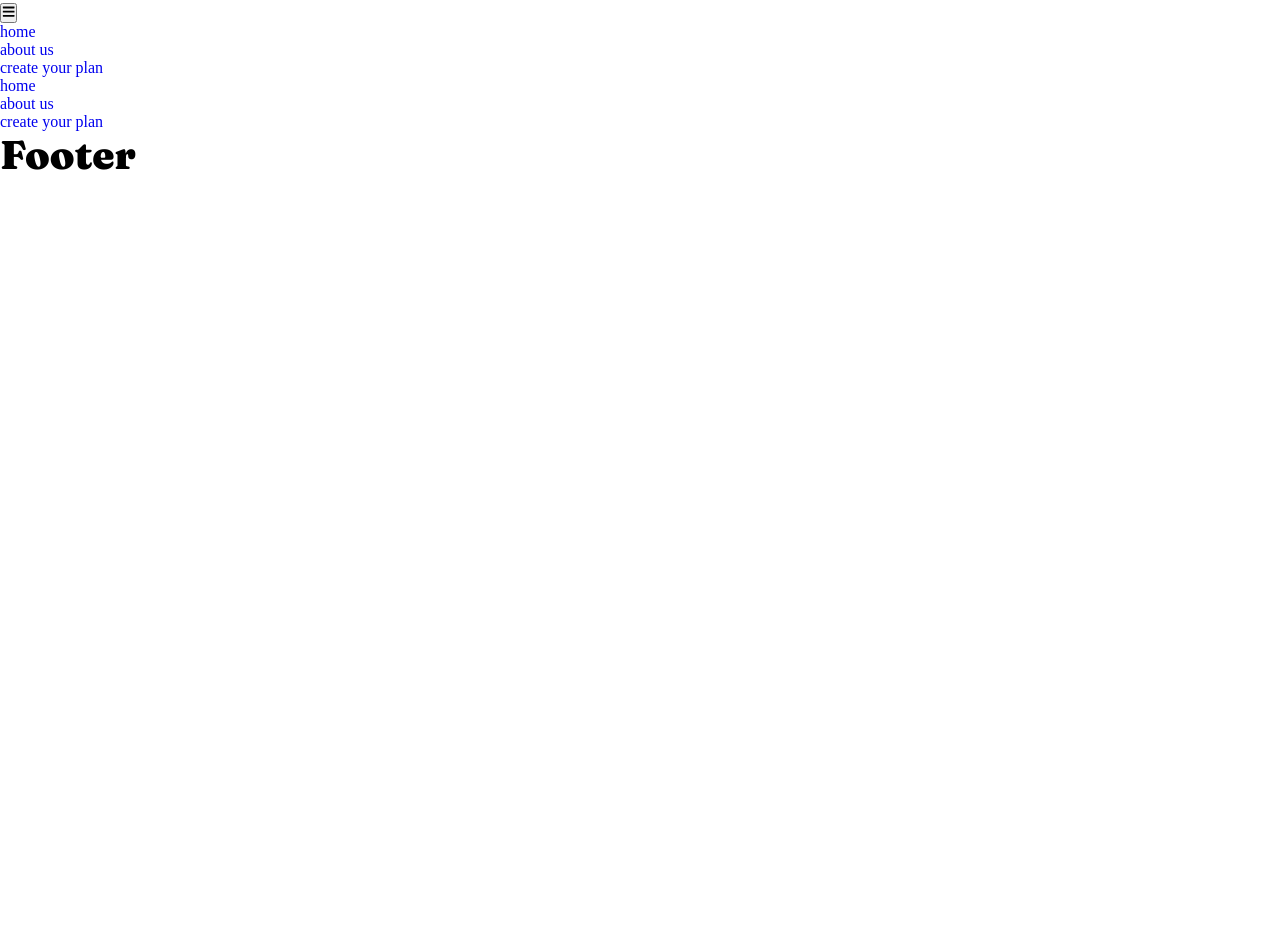
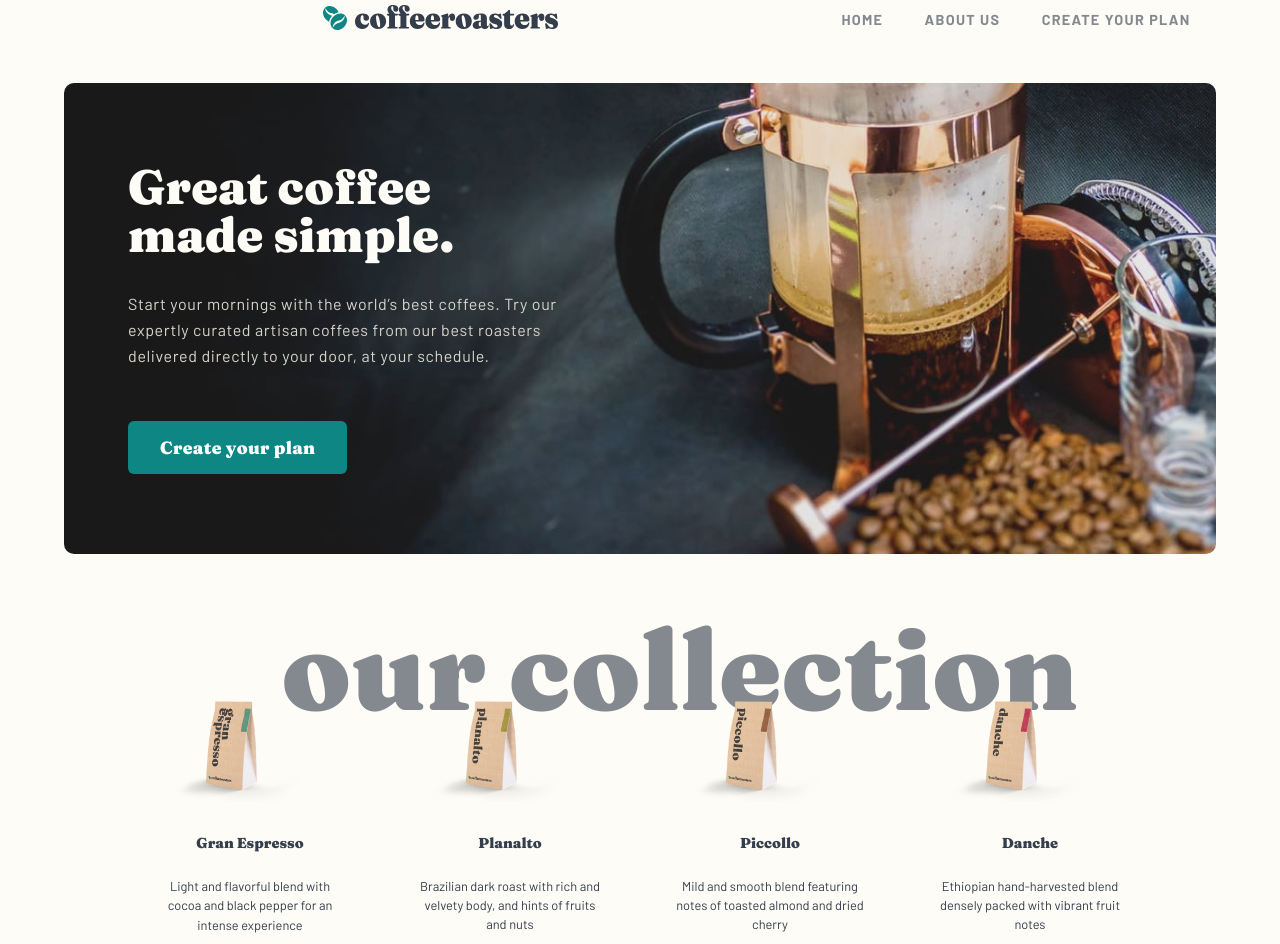
Before and after one commit to SvetlanaStoycheva/coffeeroasters-subscription-site-FM-react, a React (Create React App) app: page / in a window 1280 px wide. Shown: the part 28-972 px from the top of the page. Before the commit the page ends 800 px from the top, so only its background shows below. Built offline with nearby package versions, Linux system fonts and the light colour scheme.

Commit message:
homepage: hero and collection completed

```diff
--- a/src/components/Footer.js
+++ b/src/components/Footer.js
@@ -1,7 +1,32 @@
 import React from 'react';
+import { links, socialLinks } from '../utils/constants';
+import { Link } from 'react-router-dom';
 
 const Footer = () => {
-  return <h2>Footer</h2>;
+  return (
+    <footer>
+      <ul className='sidebar-links'>
+        {links.map((item) => {
+          return (
+            <li key={item.id} className='sidebar-link '>
+              <Link className='single-sidebar-link' to={item.url}>
+                {item.text}
+              </Link>
+            </li>
+          );
+        })}
+      </ul>
+      <div className='social-links'>
+        {socialLinks.map((item) => {
+          return (
+            <button key='item.id' type='button'>
+              <Link to={item.url}>{item.icon}</Link>
+            </button>
+          );
+        })}
+      </div>
+    </footer>
+  );
 };
 
 export default Footer;
--- a/src/components/Navbar.js
+++ b/src/components/Navbar.js
@@ -17,19 +17,21 @@ const Navbar = () => {
         <div className='nav-header'>
           <div className='logo'>
             <Link to='/'>
-              <img src={logo} alt='' />
+              <img className='logo-img' src={logo} alt='' />
             </Link>
           </div>
           <button type='button' className='nav-toggle' onClick={toggleSidebar}>
             {isSidebarOpen ? <FaTimes /> : <FaBars />}
           </button>
         </div>
-        <div className='nav-links'>
-          <ul>
+        <div>
+          <ul className='nav-links'>
             {links.map((item) => {
               return (
                 <li key={item.id} className='nav-link'>
-                  <Link to={item.url}>{item.text}</Link>
+                  <Link className='single-nav-link' to={item.url}>
+                    {item.text}
+                  </Link>
                 </li>
               );
             })}
@@ -42,12 +44,23 @@ const Navbar = () => {
         <ul className='sidebar-links'>
           {links.map((item) => {
             return (
-              <li key={item.id} className='sidebar-link'>
-                <Link to={item.url}>{item.text}</Link>
+              <li
+                key={item.id}
+                onClick={() => setSidebarOpen(false)}
+                className='sidebar-link '
+              >
+                <Link className='single-sidebar-link' to={item.url}>
+                  {item.text}
+                </Link>
               </li>
             );
           })}
         </ul>
+        <button className='btn' onClick={() => setSidebarOpen(false)}>
+          <Link className='btn' to='/plan'>
+            Create your plan
+          </Link>
+        </button>
       </aside>
     </>
   );
--- a/src/index.css
+++ b/src/index.css
@@ -14,9 +14,11 @@ Variables
 :root {
   /* primary/main color */
   --clr-primary-dark-cyan: hsl(179, 81%, 29%);
+  --clr-primary-cyan: hsl(179, 42%, 60%);
   --clr-primary-dark-grey-blue: hsl(215, 19%, 25%);
   --clr-primary-pale-orange: hsl(25, 94%, 86%);
   --clr-primary-light-cream: hsl(43, 78%, 98%);
+  --clr-primary-cream: hsl(45, 13%, 82%);
   --clr-primary-grey: hsl(215, 5%, 54%);
 
   --ff-primary: 'Barlow', sans-serif;
@@ -45,7 +47,7 @@ Global Styles
   box-sizing: border-box;
 }
 body {
-  /* background: var(--clr-primary-very-dark-grey); */
+  background: var(--clr-primary-light-cream);
   /* background-image: url('./utils/assets/background-stars.svg'); */
   color: black;
   font: var(--ff-primary);
@@ -102,24 +104,30 @@ p {
   line-height: 26px;
   margin-bottom: 1.25rem;
 }
-p .navigation {
+.navigation {
   font-family: var(--ff-primary);
   font-size: 12px;
+  font-weight: 900;
   line-height: 15px;
   text-transform: uppercase;
   letter-spacing: 0.1rem;
+  color: var(--clr-primary-grey);
 }
 .btn {
-  background: var(--clr-primary-soft-blue);
-  padding: 1.2rem 1.2rem;
   color: white;
-  border-radius: var(--radius);
+  background: var(--clr-primary-dark-cyan);
   border: transparent;
-  font-size: 1rem;
-  letter-spacing: 0.05rem;
-  font-weight: 600;
-  box-shadow: var(--dark-blue-shadow);
+  border-radius: 6px;
+  padding: 1rem 2rem;
+  font-family: var(--ff-secondary);
+  font-size: 1.1rem;
+  font-weight: 700;
+  letter-spacing: 0.02rem;
   cursor: pointer;
+  transition: var(--transition);
+}
+.btn:hover {
+  background: var(--clr-primary-cyan);
 }
 .section-center {
   width: 90vw;
@@ -137,9 +145,9 @@ p .navigation {
   }
 }
 
-@media screen and (min-width: 575px) {
+@media screen and (min-width: 775px) {
 }
-@media screen and (min-width: 900px) {
+@media screen and (min-width: 950px) {
 }
 /*
 ===============
@@ -151,3 +159,273 @@ Styles
 Navbar
 ===============
 */
+.nav-toggle {
+  background: transparent;
+  border: transparent;
+  font-size: 1.5rem;
+  cursor: pointer;
+  transition: var(--transition);
+}
+.nav-header {
+  display: flex;
+  justify-content: space-between;
+  margin: 0 auto;
+  padding: 2rem;
+}
+.nav-links {
+  display: none;
+}
+.sidebar {
+  position: fixed;
+  width: 26rem;
+  height: 24rem;
+  top: 6rem;
+  right: 2rem;
+  background: linear-gradient(white, var(--clr-primary-grey));
+  display: grid;
+  align-items: center;
+  justify-content: center;
+  border-radius: 12px;
+  transform: translate(120%);
+  transition: var(--transition);
+}
+.show-sidebar {
+  transform: translate(0);
+}
+.sidebar-link {
+  text-align: center;
+  margin-bottom: 1.5rem;
+}
+.single-sidebar-link {
+  font-family: var(--ff-secondary);
+  color: var(--clr-primary-dark-grey-blue);
+  font-size: 1.2rem;
+  text-transform: capitalize;
+  font-weight: 700;
+  letter-spacing: 0.04rem;
+  cursor: pointer;
+  transition: var(--transition);
+}
+.sidebar-button {
+  background: var(--clr-primary-dark-cyan);
+  color: white;
+  padding: 1rem 1.5rem;
+  border: transparent;
+  border-radius: 6px;
+  transition: var(--transition);
+}
+.sidebar-button-link {
+  color: white;
+  padding: 0.5rem 2rem;
+  font-family: var(--ff-secondary);
+  font-size: 1rem;
+}
+@media screen and (min-width: 775px) {
+  .nav-toggle {
+    display: none;
+  }
+  .sidebar {
+    display: none;
+  }
+  .nav-container {
+    margin: 0 auto;
+    width: 90vw;
+    max-width: var(--max-width);
+    display: flex;
+    align-items: center;
+    justify-content: space-between;
+  }
+  /* .logo-img {
+    display: inline-block;
+  } */
+  .nav-links {
+    display: block;
+    display: flex;
+    align-items: center;
+    justify-content: space-evenly;
+    width: 25rem;
+  }
+  .nav-link {
+    font-family: var(--ff-primary);
+    font-weight: 700;
+    font-size: 0.9rem;
+    letter-spacing: 0.08rem;
+    text-transform: uppercase;
+    margin: 0 1rem;
+    transition: var(--transition);
+  }
+  .single-nav-link {
+    color: var(--clr-primary-grey);
+    transition: var(--transition);
+  }
+  .nav-link:hover .single-nav-link {
+    color: var(--clr-primary-dark-grey-blue);
+  }
+}
+/*
+===============
+Home Page
+===============
+*/
+
+/* Hero */
+.hero {
+  background: url('./assets/home/mobile/image-hero-coffeepress.jpg')
+    center/cover;
+  color: var(--clr-primary-light-cream);
+  padding: 7rem 2rem;
+  width: 90vw;
+  margin: 1rem auto;
+  border-radius: 10px;
+  display: grid;
+  justify-items: center;
+}
+.hero h1 {
+  font-size: 3rem;
+  line-height: 3rem;
+  text-align: center;
+}
+.hero p {
+  padding: 2rem;
+  text-align: center;
+  color: var(--clr-primary-cream);
+  letter-spacing: 0.04rem;
+}
+@media screen and (min-width: 775px) {
+  .hero {
+    background: url('./assets/home/tablet/image-hero-coffeepress.jpg')
+      center/cover;
+    justify-items: left;
+    padding: 5rem 3rem;
+    max-width: var(--max-width);
+  }
+  .hero h1 {
+    max-width: 25rem;
+    font-size: 3rem;
+    line-height: 3rem;
+    text-align: left;
+  }
+  .hero p {
+    max-width: 30rem;
+    text-align: left;
+    padding-left: 0;
+  }
+}
+@media screen and (min-width: 950px) {
+  .hero {
+    background: url('./assets/home/desktop/image-hero-coffeepress.jpg')
+      center/cover;
+    padding: 5rem 4rem;
+  }
+}
+
+/* Coffee Collection */
+
+.collection {
+  width: 90vw;
+  margin: 8rem auto;
+}
+.collection h1 {
+  font-size: 3rem;
+  text-align: center;
+  color: var(--clr-primary-grey);
+}
+.collection-img {
+  width: 14rem;
+  margin: 2.5rem auto;
+}
+.single-coffee-variation {
+  display: grid;
+  justify-content: center;
+}
+.collection h3 {
+  font-size: 2rem;
+  text-align: center;
+  color: var(--clr-primary-dark-grey-blue);
+  margin-bottom: 1.2rem;
+}
+.collection p {
+  font-size: 1.1rem;
+  text-align: center;
+  color: var(--clr-primary-dark-grey-blue);
+}
+@media screen and (min-width: 775px) {
+  .collection {
+    position: relative;
+  }
+  .collection h1 {
+    position: absolute;
+    top: -1.5rem;
+    z-index: -1;
+    font-size: 4.5rem;
+    text-align: center;
+    left: 15%;
+  }
+  .single-coffee-variation {
+    display: grid;
+    grid-template-columns: auto 1fr;
+    column-gap: 2rem;
+    align-items: center;
+    width: 70vw;
+    margin: 0 auto;
+  }
+  .collection-img {
+    width: 12rem;
+    margin: 2.5rem auto;
+    margin: 1.2rem;
+  }
+  .collection h3 {
+    font-size: 1.2rem;
+    text-align: left;
+    margin-bottom: 1rem;
+  }
+  .collection p {
+    font-size: 1rem;
+    text-align: left;
+  }
+}
+@media screen and (min-width: 950px) {
+  .collection {
+    width: 80vw;
+    max-width: var(--max-width);
+  }
+  .single-coffee-variation {
+    display: inline-block;
+    width: 15vw;
+    margin: 0 auto;
+  }
+  .coffee-variations {
+    display: grid;
+    grid-template-columns: repeat(4, 1fr);
+    column-gap: 1rem;
+  }
+  .collection-img {
+    width: 8rem;
+    margin: 2.5rem auto;
+    margin: 1.2rem;
+  }
+  .collection h3 {
+    font-size: 0.9rem;
+    text-align: center;
+    margin-bottom: 1rem;
+  }
+  .collection p {
+    font-size: 0.8rem;
+    text-align: center;
+    line-height: 1.2rem;
+  }
+  .collection h1 {
+    position: absolute;
+    top: -3rem;
+    z-index: -1;
+    font-size: 5.5rem;
+    text-align: center;
+
+    left: 15%;
+  }
+}
+@media screen and (min-width: 1200px) {
+  .collection h1 {
+    font-size: 7rem;
+  }
+}
--- a/src/pages/homePage.js
+++ b/src/pages/homePage.js
@@ -1,11 +1,40 @@
-import React from 'react'
+import React from 'react';
+import { coffeeVariations } from '../utils/constants';
 
 const homePage = () => {
-    return (
-        <div>
+  return (
+    <main>
+      <section className='hero'>
+        <h1>Great coffee made simple.</h1>
+        <p>
+          Start your mornings with the world’s best coffees. Try our expertly
+          curated artisan coffees from our best roasters delivered directly to
+          your door, at your schedule.
+        </p>
+        <button className='btn hero-btn'>Create your plan</button>
+      </section>
+      <section className='collection'>
+        <h1>our collection</h1>
+        <div className='coffee-variations'>
+          {coffeeVariations.map((item) => {
+            return (
+              <article key={item.id} className='single-coffee-variation'>
+                <img
+                  className='collection-img'
+                  src={item.img}
+                  alt={item.title}
+                />
+                <div className='collection-text'>
+                  <h3>{item.title}</h3>
+                  <p>{item.text}</p>
+                </div>
+              </article>
+            );
+          })}
+        </div>
+      </section>
+    </main>
+  );
+};
 
-        </div>
-    )
-}
-
-export default homePage
+export default homePage;
--- a/src/utils/constants.js
+++ b/src/utils/constants.js
@@ -1,5 +1,48 @@
+import { FaFacebookSquare, FaInstagram, FaTwitter } from 'react-icons/fa';
+import coffee_01 from '../assets/home/desktop/image-gran-espresso.png';
+import coffee_02 from '../assets/home/desktop/image-planalto.png';
+import coffee_03 from '../assets/home/desktop/image-piccollo.png';
+import coffee_04 from '../assets/home/desktop/image-danche.png';
+
 export const links = [
   { id: 1, text: 'home', url: '/' },
   { id: 2, text: 'about us', url: '/about' },
   { id: 3, text: 'create your plan', url: '/plan' },
 ];
+
+export const socialLinks = [
+  { id: 1, icon: <FaFacebookSquare />, url: '/' },
+  { id: 2, icon: <FaTwitter />, url: '/' },
+  { id: 3, icon: <FaInstagram />, url: '/' },
+];
+
+export const coffeeVariations = [
+  {
+    id: 1,
+    img: coffee_01,
+    title: 'Gran Espresso',
+    text:
+      'Light and flavorful blend with cocoa and black pepper for an intense experience',
+  },
+  {
+    id: 1,
+    img: coffee_02,
+    title: 'Planalto',
+    text:
+      'Brazilian dark roast with rich and velvety body, and hints of fruits and nuts',
+  },
+  {
+    id: 1,
+    img: coffee_03,
+    title: 'Piccollo',
+    text:
+      'Mild and smooth blend featuring notes of toasted almond and dried cherry',
+  },
+  {
+    id: 1,
+    img: coffee_04,
+    title: 'Danche',
+    text:
+      'Ethiopian hand-harvested blend densely packed with vibrant fruit notes',
+  },
+];
```
